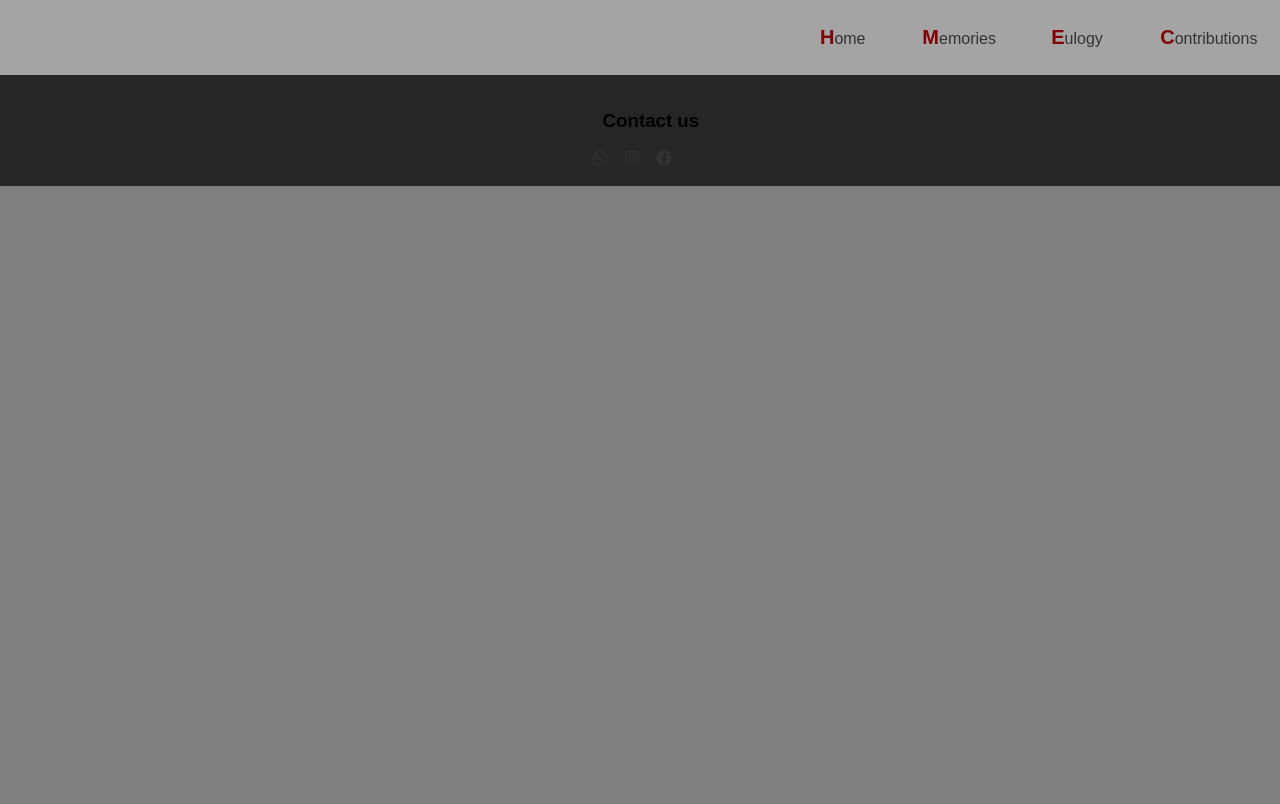
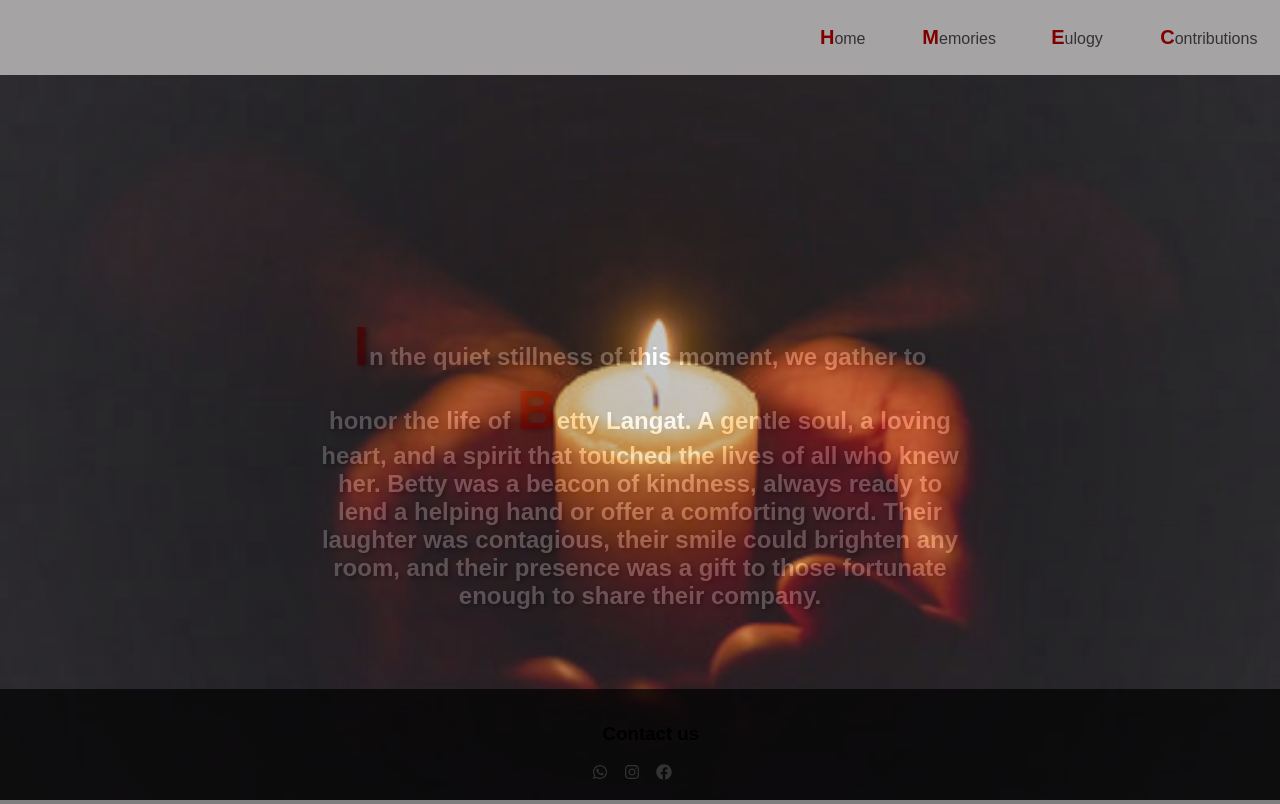
Before and after one commit to Victorlangat/final_project, a React (Create React App) app: page /eulogy in a window 1280 px wide. Built offline with nearby package versions, Linux system fonts and the light colour scheme; the HTML template or start-up script is replaced by a standard one.

Commit message:
eulogy and memories page fixed

```diff
--- a/src/pages/eulogy.css
+++ b/src/pages/eulogy.css
@@ -0,0 +1,61 @@
+.body {
+    height: 100vh;
+    display: flex;
+    flex-direction: column;
+  }
+
+  .navbar {
+    /* Your existing navbar styles */
+  }
+
+  .the_story {
+    position: relative;
+    flex-grow: 1; /* Takes up remaining space after navbar and footer */
+    background: radial-gradient(circle at center, rgba(0, 0, 0, 0.5) 0%, rgba(0, 0, 0, 0) 100%);
+  }
+
+  .the_story p {
+    position: absolute;
+    top: 50%;
+    left: 50%;
+    transform: translate(-50%, -50%);
+    color: white;
+    text-align: center;
+    font-weight: bold;
+    font-size: 24px;
+    text-shadow: 2px 2px 4px rgba(0, 0, 0, 0.5);
+  }
+
+  .backgroundimage {
+    position: absolute;
+    top: 0;
+    left: 0;
+    width: 100%;
+    height: 100%;
+    opacity: 0.7; /* Adjust opacity as needed */
+  }
+
+  .backgroundimage img {
+    width: 100%;
+    height: 100%;
+    object-fit: cover;
+  }
+  .styled{
+    color: maroon;
+    font-size:55px;
+  }
+
+  .footer {
+    /* Your existing footer styles */
+    position: absolute;
+    bottom: 0;
+    left: 0;
+    width: 100%;
+  }
+
+  /* Media query for smaller screens */
+  @media screen and (max-width: 768px) {
+    .the_story p {
+      font-size: 18px; /* Reduce font size for smaller screens */
+    }
+  }
--- a/src/pages/eulogy.js
+++ b/src/pages/eulogy.js
@@ -1,30 +1,30 @@
 import React from "react";
+import './eulogy.css';
 import Navigation from "../components/navbar";
 import Footer from "../components/footer";
-
+import background from '../pics/background.jpg';
 
 function story() {
-    return(
+  return (
     <div className="body">
-
       <div className="navbar">
-                <Navigation/>
-
+        <Navigation />
       </div>
 
       <div className="the_story">
-
-
+        <p>
+          <span className="styled" >I</span>n the quiet stillness of this moment, we gather to honor the life of <span className="styled" >B</span>etty Langat. A gentle soul, a loving heart, and a spirit that touched the lives of all who knew her. Betty was a beacon of kindness, always ready to lend a helping hand or offer a comforting word. Their laughter was contagious, their smile could brighten any room, and their presence was a gift to those fortunate enough to share their company.
+        </p>
+        <div className="backgroundimage" >
+            <img src={background} alt="" />
         </div>
-            <div className="footer">
-                <Footer/>
-
       </div>
 
+      <div className="footer">
+        <Footer />
+      </div>
+    </div>
+  );
+}
 
-        </div>
-
-    );
-
-  }
 export default story;
--- a/src/pages/memories.css
+++ b/src/pages/memories.css
@@ -92,3 +92,26 @@ h1 {
       font-size: 40px;
   }
 }
+
+/* Additional CSS to achieve the desired layout and image enlargement */
+.image-pair {
+  display: flex;
+  justify-content: space-between;
+  align-items: center;
+}
+
+.image1, .image2 {
+  flex: 1 0 45%; /* Enlarge image1 and image2 */
+  max-width: 50%;
+  margin-left:30% ;
+}
+
+.image3, .image4 {
+  flex: 1 0 45%; /* Enlarge image3 and image4 */
+  max-width: 45%;
+}
+
+.image5 {
+  margin-top: 20px; /* Create a gap between the image pairs and the last image */
+  margin-left: 35%;
+}
```
Also changed, not shown: src/pics/background.jpg (added). Lines whose indentation alone changed are shown as unchanged.
